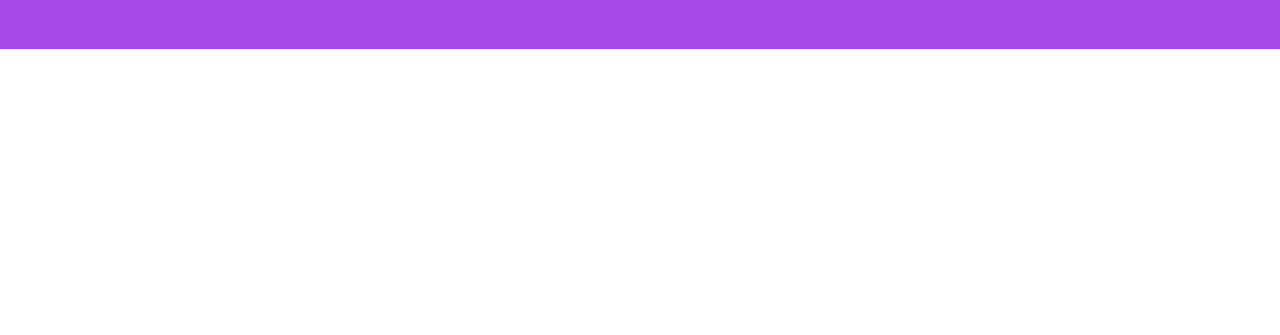
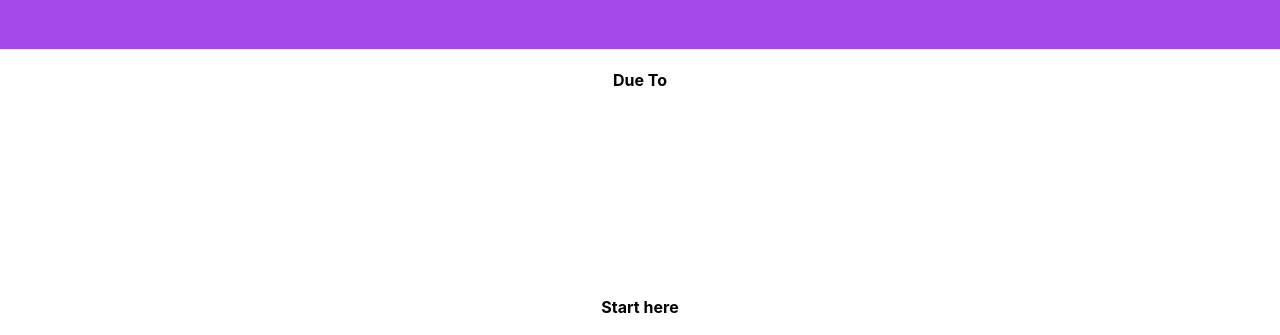
Before and after one commit to odobok/do-to-app, a React (Create React App) app in the folder do-to-app/: page / in a window 1280 px wide. Shown: the part 751-1086 px from the top of the page. Before the commit the page ends 800 px from the top, so only its background shows below. Built offline with nearby package versions, Linux system fonts and the light colour scheme.

Commit message:
building out the components based on my sketches

```diff
--- a/do-to-app/src/App.js
+++ b/do-to-app/src/App.js
@@ -1,11 +1,13 @@
 import React, { Component } from 'react';
 import Header from './Header';
+import Main from './Main';
 
 class App extends Component {
   render() {
     return (
       <div className = "App">
         <Header/>
+        <Main/>
       </div>
     );
   }
--- /dev/null
+++ b/do-to-app/src/Groups.js
@@ -0,0 +1,13 @@
+import React from 'react';
+import './App.css';
+import { BrowserRouter as Router } from 'react-router-dom';
+
+const Groups = () => (
+  <Router>
+    <groups className="Groups-header">
+      <h4>Start here</h4>
+    </groups>
+    </Router>
+);
+
+export default Groups;
--- /dev/null
+++ b/do-to-app/src/Main.js
@@ -0,0 +1,19 @@
+import React , { Component } from 'react';
+import Nav from './Nav';
+import Groups from './Groups';
+import { BrowserRouter as Router } from 'react-router-dom';
+
+class Main extends Component {
+  render() {
+    return (
+      <div className = "Main" >
+        <div>
+          <Nav/>
+          <Groups/>
+        </div>
+        </div>
+      );
+  }
+};
+
+export default Main;
--- /dev/null
+++ b/do-to-app/src/Nav.js
@@ -0,0 +1,15 @@
+import React from 'react';
+import logo from './logo.png';
+import './App.css';
+import { BrowserRouter as Router } from 'react-router-dom';
+
+const Nav = () => (
+  <Router>
+    <nav className="Nav-header">
+      <h4>Due To</h4>
+      <img src={logo} className="App-logo" alt="logo" />
+    </nav>
+    </Router>
+);
+
+export default Nav;
```
